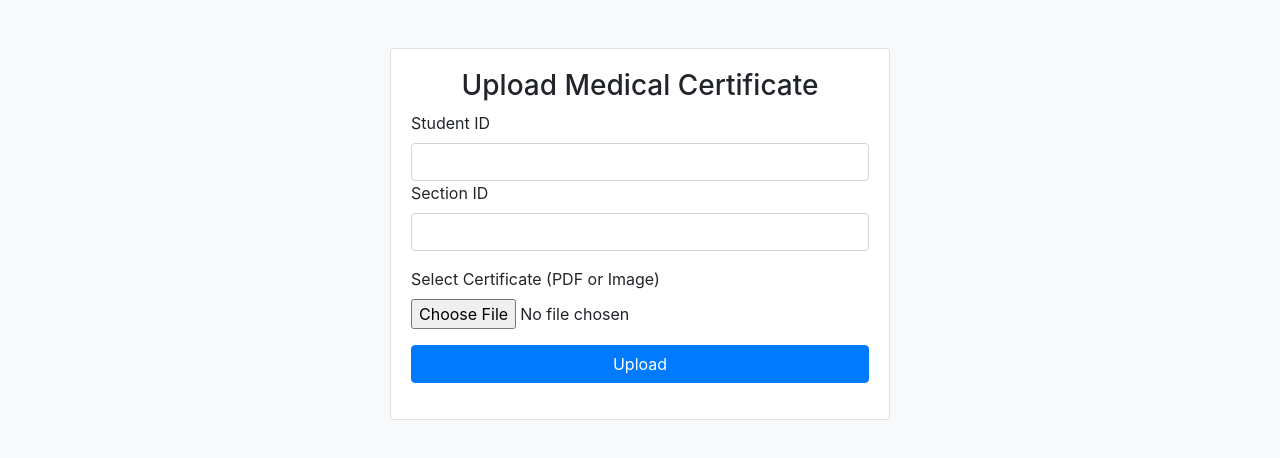
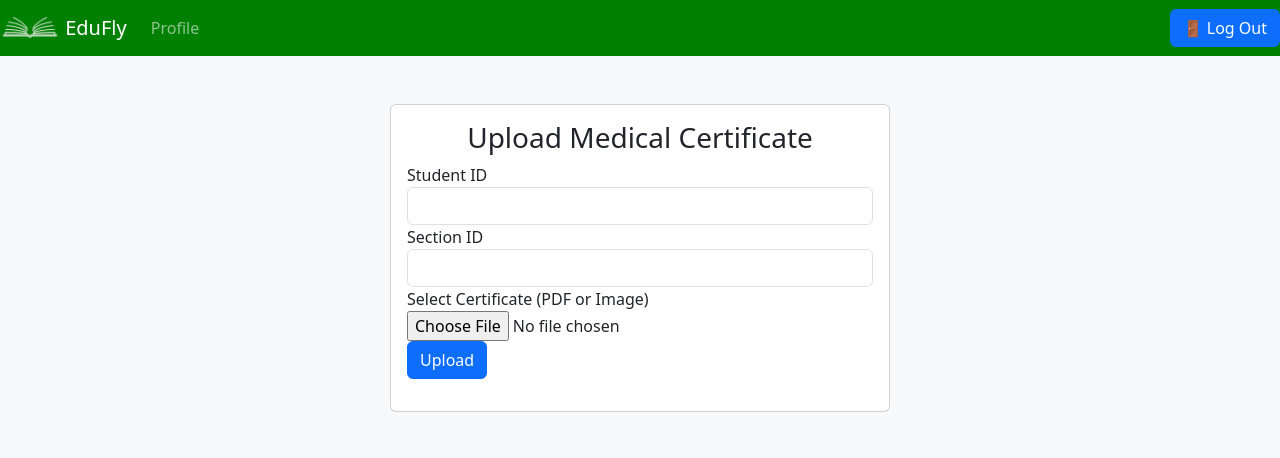
Before and after one commit to ryanbangras/EduFly-Reloaded, a website: page frontend/upload_medical.html in a window 1280 px wide. Drawn offline with nearby package versions, Linux system fonts and the light colour scheme.

Commit message:
adjusted files for working

```diff
--- a/frontend/upload_medical.html
+++ b/frontend/upload_medical.html
@@ -1,26 +1,71 @@
 <!DOCTYPE html>
 <html lang="en">
+
 <head>
     <meta charset="UTF-8">
     <meta name="viewport" content="width=device-width, initial-scale=1.0">
+    <!-- Bootstrap JS bundle to be placed before the closing </body> tag -->
+    <link href="https://cdn.jsdelivr.net/npm/bootstrap@5.3.3/dist/css/bootstrap.min.css" rel="stylesheet"
+        integrity="sha384-QWTKZyjpPEjISv5WaRU9OFeRpok6YctnYmDr5pNlyT2bRjXh0JMhjY6hW+ALEwIH" crossorigin="anonymous">
+    <script src="https://cdn.jsdelivr.net/npm/bootstrap@5.3/dist/js/bootstrap.bundle.min.js"></script>
+    <!-- Vue 3 -->
+    <script src="https://unpkg.com/vue@3/dist/vue.global.js"></script>
+
     <title>Upload Medical Certificate</title>
-    <link href="https://maxcdn.bootstrapcdn.com/bootstrap/4.5.2/css/bootstrap.min.css" rel="stylesheet">
+
+    <style>
+        .navbar {
+            background-color: green;
+        }
+    </style>
+
 </head>
-<body class="bg-light">
+
+<body class="bg-light whole">
+
+    <nav class="navbar navbar-expand-lg navbar-dark">
+        <a class="navbar-brand" href="../Homepage/home_teacher.html">
+            <img src="../img/icon.png" alt="Logo" class="d-inline-block align-top" style="height: 30px; width: auto;">
+            EduFly
+        </a>
+        <button class="navbar-toggler" type="button" data-bs-toggle="collapse" data-bs-target="#navbarNav"
+            aria-controls="navbarNav" aria-expanded="false" aria-label="Toggle navigation">
+            <span class="navbar-toggler-icon"></span>
+        </button>
+        <div class="collapse navbar-collapse" id="navbarNav">
+            <ul class="navbar-nav ml-auto">
+                <li class="nav-item">
+                    <a class="nav-link" id="profileLink" href="./profile.html">Profile</a>
+                    <!-- Updated link with label -->
+                </li>
+            </ul>
+            <ul class="navbar-nav ms-auto">
+                <li class="nav-item">
+                    <span id="account_type" class="nav-link"></span>
+                </li>
+                <li class="nav-item">
+                    <button id="logout-btn" class="btn btn-primary">&#128682; Log Out</button>
+                </li>
+            </ul>
+        </div>
+    </nav>
+
     <div class="container mt-5">
         <div class="card mx-auto" style="max-width: 500px;">
             <div class="card-body">
                 <h3 class="text-center">Upload Medical Certificate</h3>
+                <div id="app">
                     <form id="medicalForm">
                         <div class="form-group">
                             <label for="studentId">Student ID</label>
-                        <input type="text" id="studentId" class="form-control" required>
+                            <input v-model="loginEmail" type="text" id="studentId" class="form-control" required>
                             <label for="sectionId">Section ID</label>
-                        <input type="text" id="sectionId" class="form-control" required>
+                            <input v-model="userClass" type="text" id="sectionId" class="form-control" required>
                         </div>
                         <div class="form-group">
                             <label for="certificateFile">Select Certificate (PDF or Image)</label>
-                        <input type="file" id="certificateFile" class="form-control-file" accept=".pdf,.jpg,.jpeg,.png" required>
+                            <input type="file" id="certificateFile" class="form-control-file"
+                                accept=".pdf,.jpg,.jpeg,.png" required>
                         </div>
                         <button type="submit" class="btn btn-primary btn-block">Upload</button>
                         <div id="message" class="mt-3"></div>
@@ -28,6 +73,8 @@
                 </div>
             </div>
         </div>
-    <script src="js/medicalUpload.js"></script>
+    </div>
+    <script type="module" src="js/medicalUpload.js"></script>
 </body>
+
 </html>
```
Lines whose indentation alone changed are shown as unchanged.
